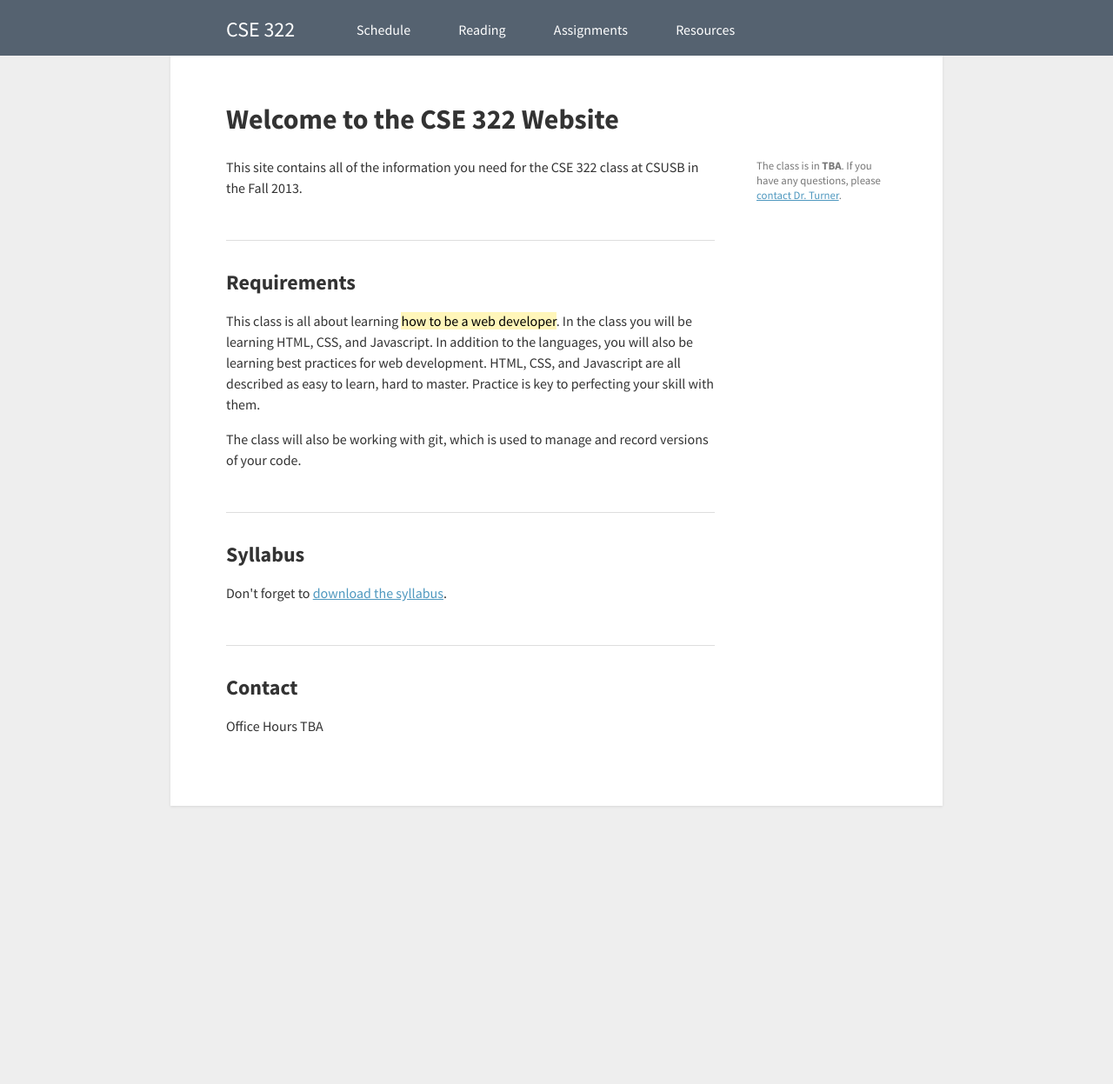
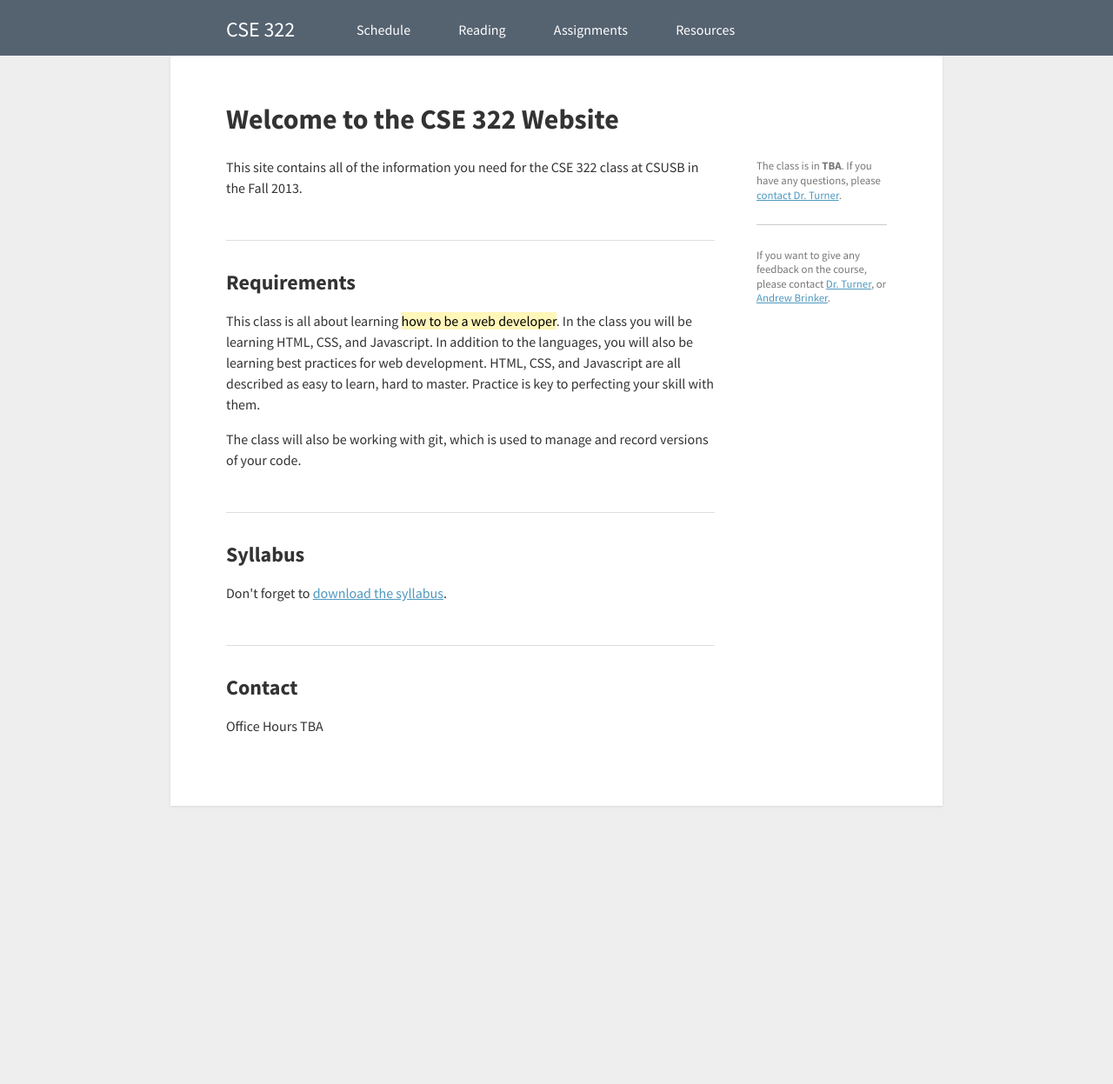
Before and after one commit to csusbdt/322-2013, a Jekyll site: the page built from index.html, in a window 1280 px wide. Shown: the whole page at 87% size. Built offline with Jekyll 4.4.1, drawn with Linux system fonts in a browser that asks for light colours; nearby versions of some CDN libraries.

Commit message:
Updated some sidebar stuff

```diff
--- a/_includes/sidebar.html
+++ b/_includes/sidebar.html
@@ -1,3 +1,5 @@
 <sidebar class='page-sidebar'>
     <p>The class is in <b>TBA</b>. If you have any questions, please <a href='#' title='Contact Dr. Turner'>contact Dr. Turner</a>.</p>
+    <hr>
+    <p>If you want to give any feedback on the course, please contact <a href='#' title='Contact Dr. Turner'>Dr. Turner</a>, or <a href='#' title='Contact Andrew Brinker'>Andrew Brinker</a>.</p>
 </sidebar>
--- a/styles/main.css
+++ b/styles/main.css
@@ -361,7 +361,7 @@ mark {
         }
 
             .page-sidebar p {
-                margin: 0;
+                margin: 0 0 1em 0;
             }
 }
 
```
